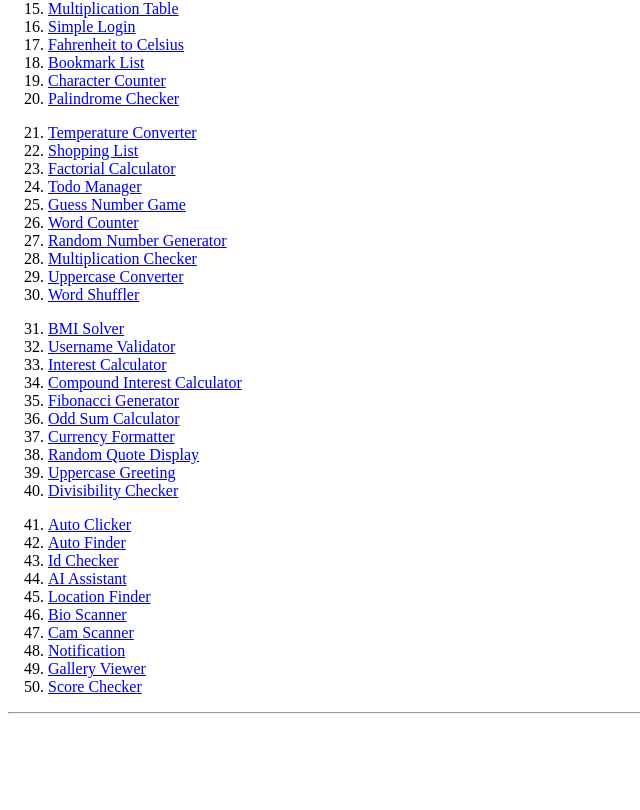
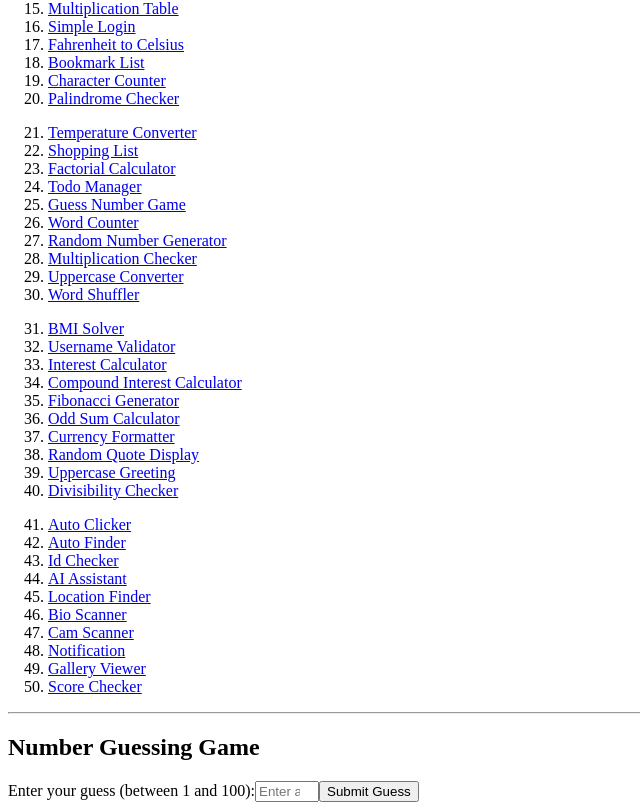
Before and after one commit to SVFC-Travel-Booking-System/Angular-Components, an Angular app: page /guess-number-game in a window 1280 px wide. Before the commit this address led to /. Shown: the part 348-1158 px from the top of the page, without its empty margins (0-640 px from the left). Before the commit the page ends 1070 px from the top, so only its background shows below. Built offline with nearby package versions, Linux system fonts and the light colour scheme.

Commit message:
#25 Create a number guessing game

```diff
--- a/src/app/app-routing.module.ts
+++ b/src/app/app-routing.module.ts
@@ -24,6 +24,11 @@ import { TemperatureconverterComponent } from './components/temperatureconverter
 import { ShoppinglistComponent } from './components/shoppinglist/shoppinglist.component';
 import { FactorialcalculatorComponent } from './components/factorialcalculator/factorialcalculator.component';
 import { TodomanagerComponent } from './components/todomanager/todomanager.component';
+import { GuessnumbergameComponent } from './components/guessnumbergame/guessnumbergame.component';
+
+
+
+
 
 
 const routes: Routes = [
@@ -51,6 +56,7 @@ const routes: Routes = [
   { path: 'shopping-list', component: ShoppinglistComponent },
   { path: 'factorial-calculator', component: FactorialcalculatorComponent },
   { path: 'todo-manager', component: TodomanagerComponent },
+  { path: 'guess-number-game', component: GuessnumbergameComponent },
 
 
 
--- a/src/app/app.module.ts
+++ b/src/app/app.module.ts
@@ -28,6 +28,7 @@ import { TemperatureconverterComponent } from './components/temperatureconverter
 import { ShoppinglistComponent } from './components/shoppinglist/shoppinglist.component';
 import { FactorialcalculatorComponent } from './components/factorialcalculator/factorialcalculator.component';
 import { TodomanagerComponent } from './components/todomanager/todomanager.component';
+import { GuessnumbergameComponent } from './components/guessnumbergame/guessnumbergame.component';
 
 
 @NgModule({
@@ -57,6 +58,7 @@ import { TodomanagerComponent } from './components/todomanager/todomanager.compo
     ShoppinglistComponent,
     FactorialcalculatorComponent,
     TodomanagerComponent,
+    GuessnumbergameComponent,
 
 
 
--- /dev/null
+++ b/src/app/components/guessnumbergame/guessnumbergame.component.html
@@ -0,0 +1,15 @@
+<div class="guess-container">
+    <h2>Number Guessing Game</h2>
+
+    <!-- Form to input guess -->
+    <form (ngSubmit)="checkGuess()">
+        <label for="guessInput">Enter your guess (between 1 and {{ maxNumber }}):</label>
+        <input type="number" id="guessInput" [(ngModel)]="userGuess" name="guess" min="1" [max]="maxNumber" placeholder="Enter a number" required />
+        <button type="submit">Submit Guess</button>
+    </form>
+
+    <!-- Display messages -->
+    <div *ngIf="message">
+        <h3>{{ message }}</h3>
+    </div>
+</div>
--- /dev/null
+++ b/src/app/components/guessnumbergame/guessnumbergame.component.ts
@@ -0,0 +1,36 @@
+import { Component } from '@angular/core';
+
+@Component({
+  selector: 'app-guessnumbergame',
+  templateUrl: './guessnumbergame.component.html',
+  styleUrl: './guessnumbergame.component.css'
+})
+export class GuessnumbergameComponent {
+  maxNumber: number = 100;
+  targetNumber!: number; // Use non-null assertion operator
+  userGuess: number | null = null;
+  message: string | null = null;
+
+  constructor() {
+    this.resetGame();
+  }
+
+  // Method to check the user's guess
+  checkGuess() {
+    if (this.userGuess === this.targetNumber) {
+      this.message = 'Congratulations! You guessed the number!';
+    } else if (this.userGuess! < this.targetNumber) {
+      this.message = 'Too low! Try again.';
+    } else if (this.userGuess! > this.targetNumber) {
+      this.message = 'Too high! Try again.';
+    }
+  }
+
+  // Method to reset the game
+  resetGame() {
+    this.targetNumber = Math.floor(Math.random() * this.maxNumber) + 1; // Generate a random number between 1 and maxNumber
+    this.userGuess = null;
+    this.message = null;
+  }
+
+}
```
Also changed, not shown: src/app/components/guessnumbergame/guessnumbergame.component.css (added), 1 other file (tests, documents, lock files or other folders).
